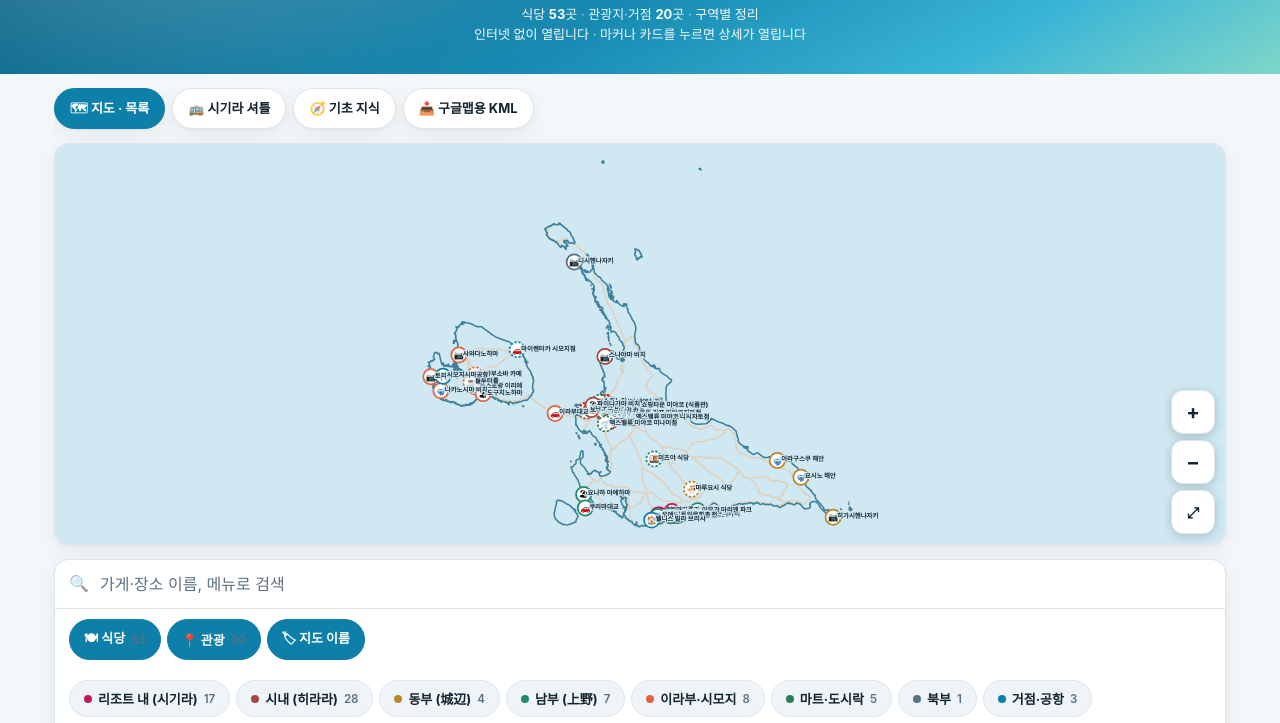
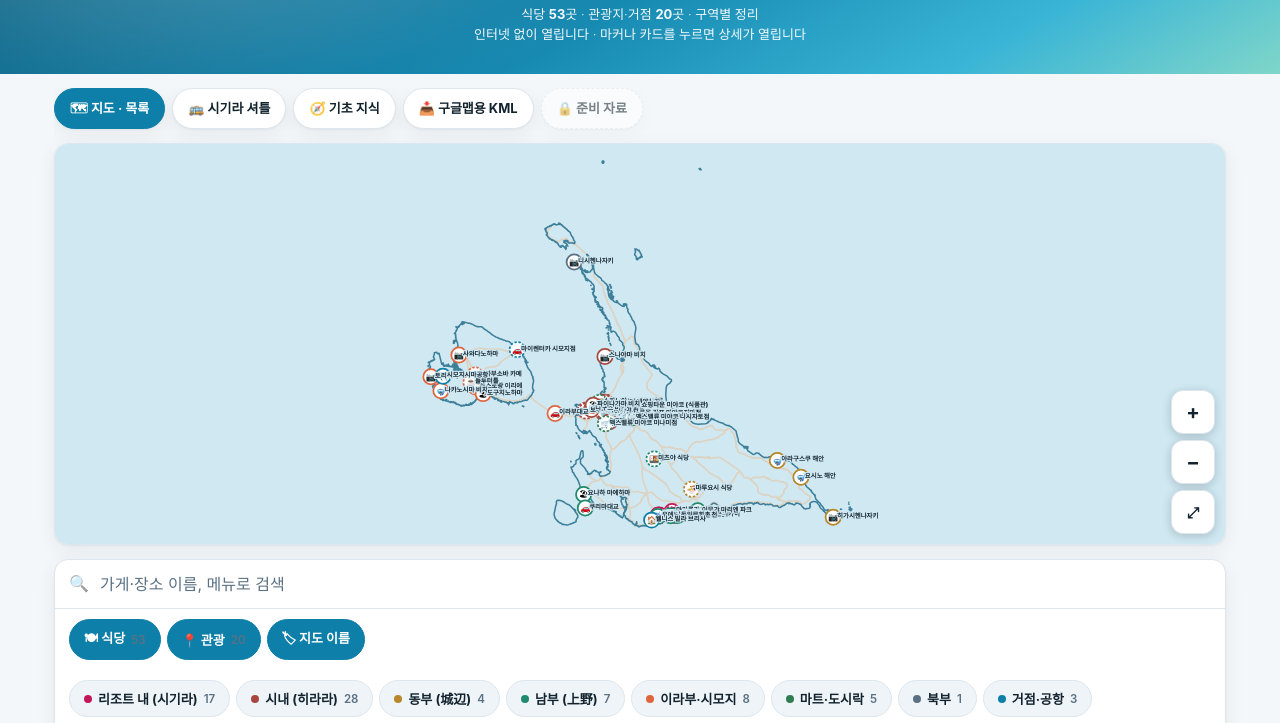
Before and after one commit to dev-0ju/miyakojima-guide, a plain HTML site: page index.html in a window 1280 px wide. Shown: the part 77-800 px from the top of the page. Drawn offline with Linux system fonts and the light colour scheme.

Commit message:
저장소 간 상호 링크 추가

```diff
--- a/index.html
+++ b/index.html
@@ -21,6 +21,7 @@ body{margin:0;background:var(--bg);color:var(--tx);line-height:1.62;
 .nv{flex:0 0 auto;text-decoration:none;font-size:13px;font-weight:700;padding:9px 15px;border-radius:999px;
  background:var(--sf);border:1px solid var(--ln);color:var(--tx);white-space:nowrap;box-shadow:var(--sh)}
 .nv.on{background:var(--ac);color:#fff;border-color:var(--ac)}
+.nv.lock{opacity:.55;border-style:dashed}
 .wrap{max-width:1200px;margin:0 auto;padding:0 14px calc(60px + env(safe-area-inset-bottom))}
 
 /* ── hero ── */
@@ -123,6 +124,7 @@ footer{border-top:1px solid var(--ln);margin-top:34px;padding-top:16px;color:var
   <a class="nv" href="shuttle.md">🚌 시기라 셔틀</a>
   <a class="nv" href="glossary.md">🧭 기초 지식</a>
   <a class="nv" href="map.kml" download>📥 구글맵용 KML</a>
+  <a class="nv lock" href="https://github.com/dev-0ju/miyakojima-trip" title="비공개 저장소 — 소유자만 열립니다" target="_blank" rel="noopener">🔒 준비 자료</a>
 </div>
 
 <div class="mapbox">
```
